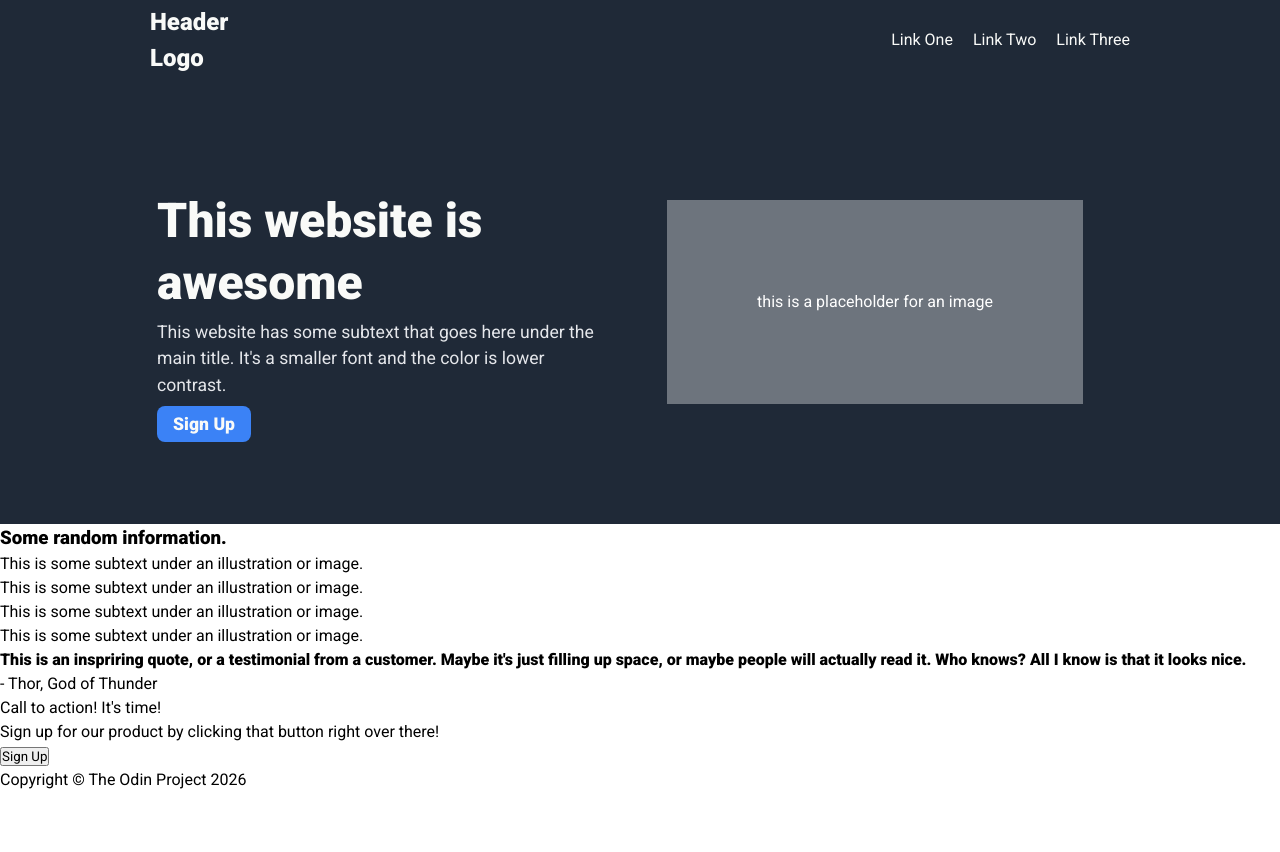
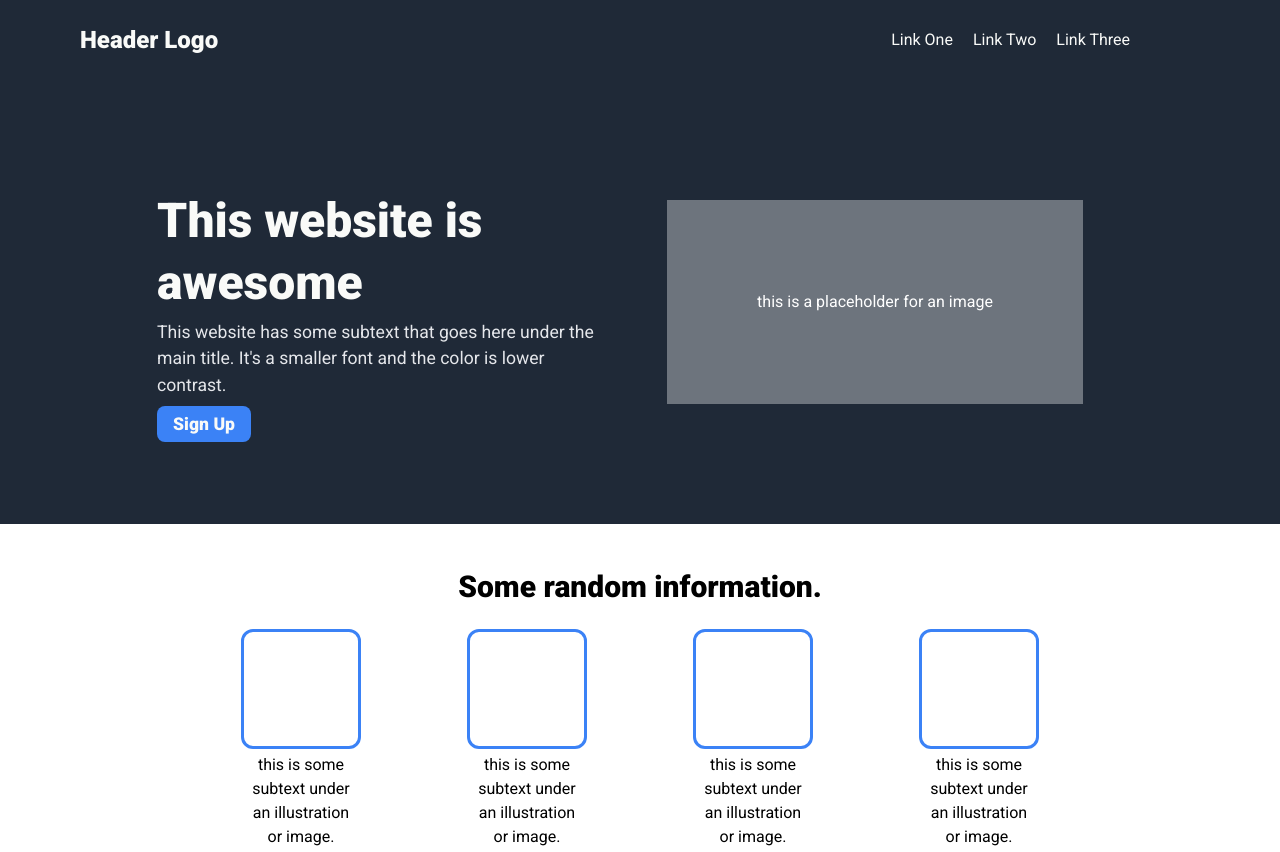
Before and after one commit to kylecreate/TOP-Landing-Page, a plain HTML site: page index.html in a window 1280 px wide. Shown: the top 852 px of the page. Before the commit the page ends 800 px from the top, so only its background shows below. Drawn offline with Linux system fonts and the light colour scheme.

Commit message:
Card Container
HTML Changes
- Re-named cards-container to just cards
- Replaced the capital T's with lowercase t's in the card-text

CSS Changes
- Added a font-size of 30px (1.875rem) to the font-size list
- Gave page-info-subtitle a font-size od 30px (1.875rem)
- Gave the site title a smaller margin and width
- Added CSS for the cards section of the page

```diff
--- a/index.html
+++ b/index.html
@@ -63,35 +63,40 @@
 
         <!-- Page Info Container -->
         <section class="page-info-container">
-            <h3 class="page-info-subtitle">Some random information.</h3>
 
             <!-- Cards Container -->
-            <section class="cards-container">
+            <section class="cards">
 
+                <div class="cards-title">
+                    <h3 class="page-info-subtitle">Some random information.</h3>
+                </div>
+
+                <div class="card-container">
                     <!-- Card 1 -->
                     <div class="card card-1">
                         <div class="card-image"></div>
-                    <p class="card-text">This is some subtext under an illustration or image.</p>
+                        <p class="card-text">this is some subtext under an illustration or image.</p>
                     </div>
 
                     <!-- Card 2 -->
                     <div class="card card-2">
                         <div class="card-image"></div>
-                    <p class="card-text">This is some subtext under an illustration or image.</p>
+                        <p class="card-text">this is some subtext under an illustration or image.</p>
                     </div>
 
                     <!-- Card 3 -->
                     <div class="card card-3">
                         <div class="card-image"></div>
-                    <p class="card-text">This is some subtext under an illustration or image.</p>
+                        <p class="card-text">this is some subtext under an illustration or image.</p>
                     </div>
 
                     <!-- Card 4 -->
                     <div class="card card-4">
                         <div class="card-image"></div>
-                    <p class="card-text">This is some subtext under an illustration or image.</p>
+                        <p class="card-text">this is some subtext under an illustration or image.</p>
                     </div>
 
+                </div>
             </section>
 
             <!-- Quote Container -->
--- a/styles.css
+++ b/styles.css
@@ -86,11 +86,12 @@ button {
     --FW-400: 400;
     --FW-900: 900;
 
-    --FS-16: 1rem;   /* 16px */
-    --FS-18: 1.1rem; /* 18px */
-    --FS-24: 1.5rem; /* 24px */
-    --FS-48: 3rem;   /* 48px */
-    --FS-36: 2.25rem;/* 36px */
+    --FS-16: 1rem;    /* 16px */
+    --FS-18: 1.1rem;  /* 18px */
+    --FS-24: 1.5rem;  /* 24px */
+    --FS-30: 1.875rem;/* 30px */
+    --FS-36: 2.25rem; /* 36px */
+    --FS-48: 3rem;    /* 48px */
 }
 
 /* Typography */
@@ -130,6 +131,11 @@ button {
     font-weight: var(--FW-900);
 }
 
+.page-info-subtitle {
+    text-align: center;
+    font-size: var(--FS-30);
+}
+
 /* General Styling */
 .navigation-container {
     background-color: var(--clr-dark-bg);
@@ -140,8 +146,8 @@ button {
 }
 
 .site-title {
-    margin-left: 150px;
-    width: 14%;
+    margin-left: 80px;
+    width: 30%;
 }
 
 .navigation {
@@ -201,3 +207,37 @@ button {
     background-color: var(--clr-placeholder-img);
     padding: 90px;
 }
+
+.page-info-subtitle {
+    margin-bottom: 20px;
+}
+
+.cards {
+    padding: 40px;
+}
+
+.card-container {
+    display: flex;
+    gap: 10px;
+    justify-content: center;
+    align-items: center;
+}
+
+.card {
+    width: 18%;
+}
+
+.card-image {
+    height: 120px;
+    width: 120px;
+    border: 3px solid var(--clr-blue);
+    border-radius: 12px;
+    margin: 0 auto;
+    margin-bottom: 4px;
+}
+
+.card-text {
+    width: 50%;
+    text-align: center;
+    margin: 0 auto;
+}
```
Lines whose indentation alone changed are shown as unchanged.
